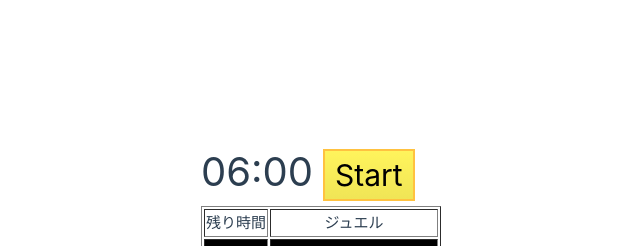
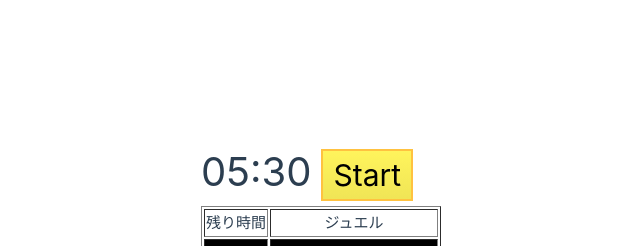
Before and after one commit to mapmapDQX/vue-timer, a Vue app: page / in a window 1280 px wide. Shown: the top 246 px of the page, without its empty margins (439-1079 px from the left). Built offline with nearby package versions, Linux system fonts and the light colour scheme.

Commit message:
タイマーの初期値を変更

```diff
--- a/dev-dist/sw.js
+++ b/dev-dist/sw.js
@@ -82,7 +82,7 @@ define(['./workbox-b5f7729d'], (function (workbox) { 'use strict';
     "revision": "3ca0b8505b4bec776b69afdba2768812"
   }, {
     "url": "index.html",
-    "revision": "0.udt2oa7h07"
+    "revision": "0.83n2gsas7i8"
   }], {});
   workbox.cleanupOutdatedCaches();
   workbox.registerRoute(new workbox.NavigationRoute(workbox.createHandlerBoundToURL("index.html"), {
--- a/src/components/Timer.vue
+++ b/src/components/Timer.vue
@@ -27,8 +27,8 @@ export default {
   name: 'timer',
   data() {
     return {
-      min: 6,
-      sec: 0,
+      min: 5,
+      sec: 30,
       timerOn: false,
       timerObj: null,
       items: [
@@ -52,25 +52,26 @@ export default {
   methods: {
     // タイマーカウント関数(1秒ごとに呼び出される)
     timer_count: function() {
+      // 残り時間が一致するテーブル行の色を変える
+      for (let i = 0; i < this.items.length; i++) {
+        if (this.min == this.items[i].min && this.sec == this.items[i].sec) {
+          this.items[i].ontime = true
+        }
+      }
+      // タイマーカウント処理
       if (this.sec <= 0 && this.min >= 1) {
         this.min --;
         this.sec = 59;
       } else if(this.sec <= 0 && this.min <= 0) {
         clearInterval(this.timerObj)
         this.timerOn = false
-        this.min = 6
-        this.sec = 0
+        this.min = 5
+        this.sec = 30
         for (let i = 0; i < this.items.length; i++) {
           this.items[i].ontime = false
         }
       } else {
         this.sec --;
-      }
-
-      for (let i = 0; i < this.items.length; i++) {
-        if (this.min == this.items[i].min && this.sec == this.items[i].sec) {
-          this.items[i].ontime = true
-        }
       }
     },
 
```
